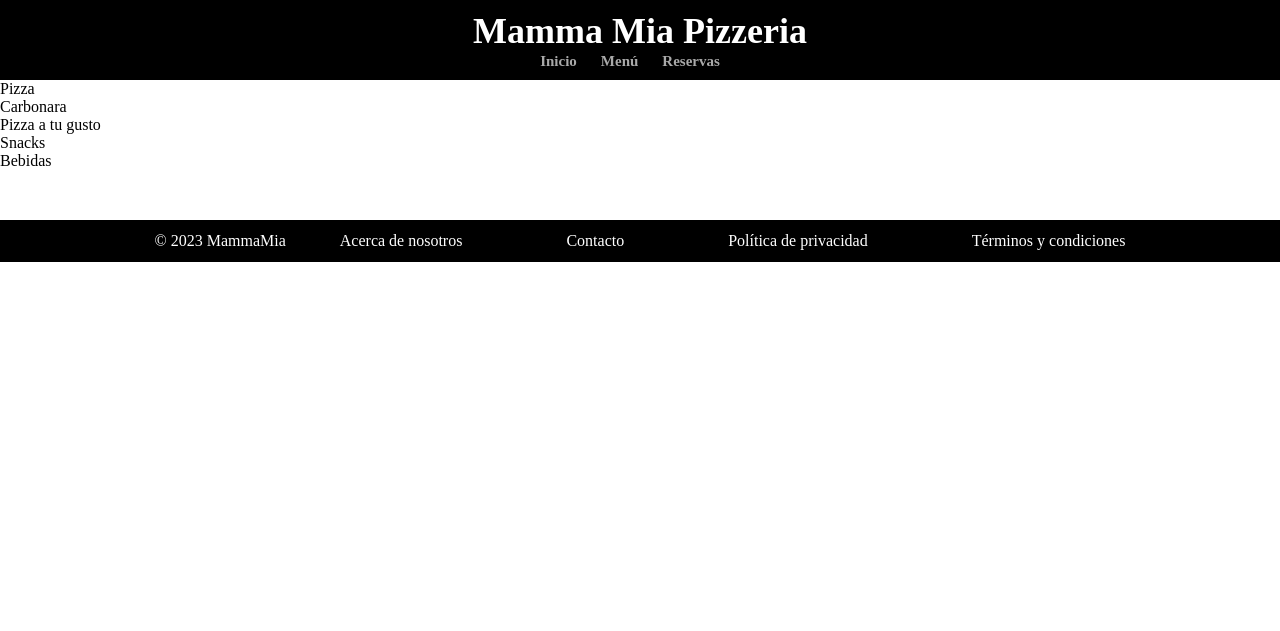
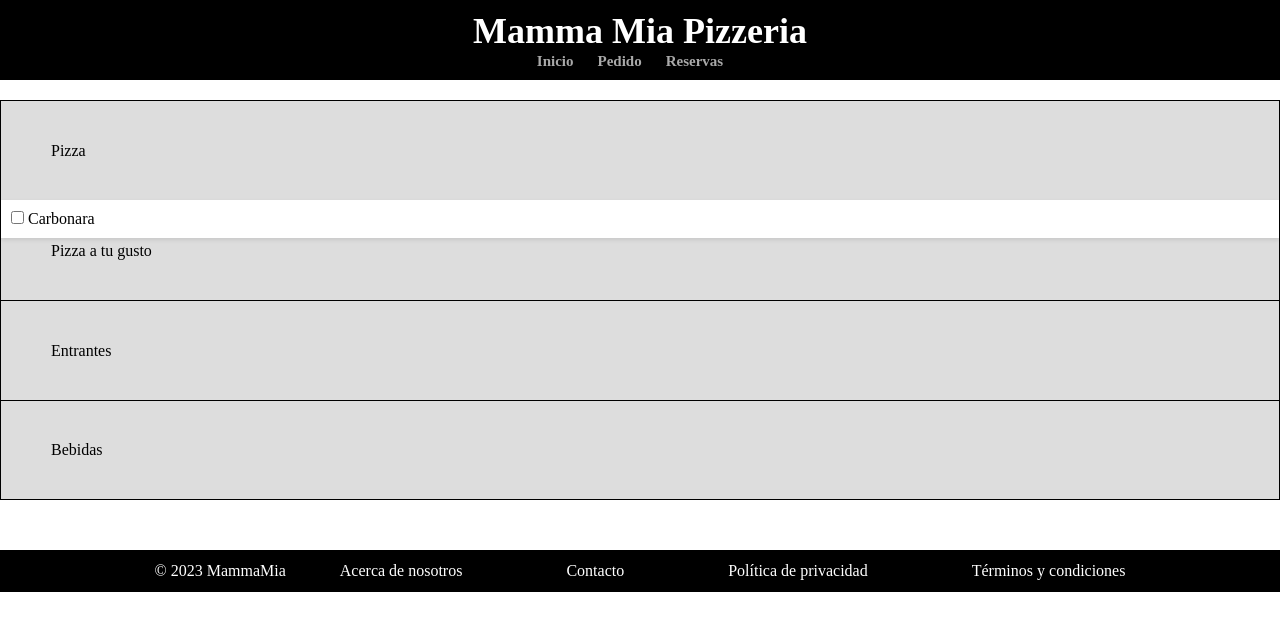
Before and after one commit to pabloazofra/IW-BI-07, a Django app: page /appMammaMia/pedido/ in a window 1280 px wide, after a click on "Pizza". Shown: the top 631 px of the page. Run offline with Django 4.2, Linux system fonts and the light colour scheme; data comes from the database, SQL or seed files in the repository.

Commit message:
ventana pedido

```diff
--- a/appMammaMia/models.py
+++ b/appMammaMia/models.py
@@ -34,5 +34,42 @@ class Pizza(models.Model):
         return self.nombre
 
 class Reserva(models.Model):
-    nombre_persona = models.CharField(max_length=100)
+    nombre = models.CharField(max_length=100)
     telefono = models.IntegerField(max_length=9)
+
+    def __str__(self):
+        return self.nombre
+
+class PizzaATuGusto(models.Model):
+    masa = models.ForeignKey(Masa, on_delete=models.CASCADE)
+    ingrediente = models.ManyToManyField(Ingrediente)
+
+    def __str__(self):
+        return self.nombre
+
+class Entrante(models.Model):
+    nombre = models.CharField(max_length=100)
+    precio = models.DecimalField(max_digits=6, decimal_places=2)
+    descripcion = models.TextField()
+    imagen = models.ImageField()
+
+    def __str__(self):
+        return self.nombre
+
+class Bebida(models.Model):
+    nombre = models.CharField(max_length=100)
+    precio = models.DecimalField(max_digits=6, decimal_places=2)
+    descripcion = models.TextField()
+    imagen = models.ImageField()
+
+    def __str__(self):
+        return self.nombre
+
+class Pedido(models.Model):
+    pizza = models.ManyToManyField(Pizza, blank=True)
+    pizzaATuGusto = models.ManyToManyField(PizzaATuGusto, blank=True)
+    entrantes = models.ManyToManyField(Entrante, blank=True)
+    bebidas = models.ManyToManyField(Bebida, blank=True)
+
+    def __str__(self):
+        return f"Pedido {self.id}"
--- a/appMammaMia/static/stylePedido.css
+++ b/appMammaMia/static/stylePedido.css
@@ -1,33 +1,71 @@
-/* Estilos para el menú */
-ul {
-    list-style-type: none;
+
+#bebidas {
+    border-bottom: 1px solid black;
+}
+
+.menu {
+    list-style: none;
     padding: 0;
+    margin-top: 20px;
+}
+
+.menu-item {
+    width: 100%;
+    height: 100px;
+    background-color: #ddd;
+    display: flex;
+    align-items: center;
+    padding: 0 50px;
+    box-sizing: border-box;
+    border-top: 1px solid black;
+    border-right: 1px solid black;
+    border-bottom: 0px solid black;
+    border-left: 1px solid black;
+    cursor: pointer;
+    position: relative;
+
+}
+
+.menu-item.active {
+    margin-bottom: 15px; /* Ajuste: agrega margen inferior cuando el submenú está activo */
+}
+
+.menu-item.active + .menu-item {
+    margin-top: 15px; /* Ajuste: añade margen superior solo cuando el submenú está activo */
+}
+
+.submenu-container {
+    position: absolute;
+    top: 100%;
+    left: 0;
+    width: 100%;
+    display: none;
+    transition: max-height 0.3s ease-out; /* Agregado: transición en la altura */
+    z-index: 1;
+}
+
+.submenu-container.active {
+    display: block;
+
+}
+.submenu {
+    list-style: none;
+    padding: 0;
+    margin: 0;
+    background-color: #fff;
+    box-shadow: 0 2px 4px rgba(0, 0, 0, 0.1);
+}
+
+.submenu li {
+    padding: 10px;
+    border-bottom: 1px solid #ddd;
     cursor: pointer;
 }
 
-li {
-    display: inline-block;
-    margin-right: 10px;
-    cursor: pointer;
+.submenu li:last-child {
+    border-bottom: none; /* Elimina el borde inferior en el último elemento */
 }
 
-/* Estilos para los desplegables */
-.submenu {
-    display: none;
-    position: absolute;
-    background-color: #f9f9f9;
-    min-width: 160px;
-    box-shadow: 0px 8px 16px 0px rgba(0,0,0,0.2);
-    z-index: 1;
-    cursor: pointer;
-}
-
-.submenu li {
+.submenu.active {
     display: block;
 }
-
-/* Estilo para resaltar el elemento seleccionado */
-.active {
-    background-color: #4CAF50;
-    color: white;
-}
--- a/appMammaMia/templates/base.html
+++ b/appMammaMia/templates/base.html
@@ -17,7 +17,7 @@
         <nav>
             <ul>
                 <li><a href="{% url 'index' %}">Inicio</a></li>
-                <li><a href="{% url 'menu' %}">Menú</a></li>
+                <li><a href="{% url 'pedido' %}">Pedido</a></li>
                 <li><a href="{% url 'reservas' %}">Reservas</a></li>
             </ul>
         </nav>
--- a/appMammaMia/templates/pedido.html
+++ b/appMammaMia/templates/pedido.html
@@ -4,65 +4,112 @@
 
 {% block extrastyle %}
     {% load static %}
-    <link rel="stylesheet" href="{% static 'css/estilo_especifico.css' %}">
+    <link rel="stylesheet" href="{% static 'stylePedido.css' %}">
 {% endblock %}
 
 {% block contenido %}
-
-    <ul>
+    <ul id="lista" class="menu">
         <li class="menu-item" onclick="toggleSubMenu('pizza')">Pizza
-            <ul id="pizza" class="submenu" style="display: none;">
+            <div id="pizza-container" class="submenu-container">
+                <ul id="pizza" class="submenu">
                     {% for pizza in lista_pizzas %}
                         <li>
+                            <label>
+                                <input type="checkbox" name="pizza_checkbox" value="{{ pizza.nombre }}">
                                 {{ pizza.nombre }}
+                            </label>
                         </li>
                     {% endfor %}
                 </ul>
+            </div>
         </li>
 
         <li class="menu-item" onclick="toggleSubMenu('pizzaGusto')">Pizza a tu gusto
-            <ul id="pizzaGusto" class="submenu" style="display: none;">
-                <li onclick="toggleSubMenu('masa')">Masa
-                    <ul id="masa" class="submenu" style="display: none;">
-                        <li>Delgada</li>
-                        <li>Normal</li>
-                        <li>Gruesa</li>
+            <div id="pizzaGusto-container" class="submenu-container">
+                <ul id="pizzaGusto" class="submenu">
+                    <br><h4>Masas</h4><br>
+                    <ul>
+                        {% for masa in lista_masas %}
+                        <li>
+                            <label>
+                                <input type="checkbox" name="pizzaGusto_checkbox" value="{{ masa.id }}">
+                                {{ masa.nombre }}
+                            </label>
+                        </li>
+                    {% endfor %}
                     </ul>
+                    <br><h4>Ingredientes</h4><br>
+                    <ul>
+                        {% for ingrediente in lista_ingredientes %}
+                        <li>
+                            <label>
+                                <input type="checkbox" name="pizzaGusto_checkbox" value="{{ ingrediente.id }}">
+                                {{ ingrediente.nombre }}
+                            </label>
                         </li>
-                <li onclick="toggleSubMenu('ingredientes')">Ingredientes
-                    <ul id="ingredientes" class="submenu" style="display: none;">
-                        <li>Queso</li>
-                        <li>Tomate</li>
-                        <li>Jamón</li>
+                    {% endfor %}
                     </ul>
-                </li>
                 </ul>
+            </div>
         </li>
 
-        <li class="menu-item" onclick="toggleSubMenu('snacks')">Snacks
-            <ul id="snacks" class="submenu" style="display: none;">
-                <li>Papas fritas</li>
-                <li>Nuggets</li>
-                <li>Palomitas</li>
+        <li class="menu-item" onclick="toggleSubMenu('entrantes')">Entrantes
+            <div id="entrantes-container" class="submenu-container">
+                <ul id="entrantes" class="submenu">
+                    {% for entrante in lista_entrantes %}
+                        <li>
+                            <label>
+                                <input type="checkbox" name="entrantes_checkbox" value="{{ entrante.nombre }}">
+                                {{ entrante.nombre }}
+                            </label>
+                        </li>
+                    {% endfor %}
                 </ul>
+            </div>
         </li>
 
-        <li class="menu-item" onclick="toggleSubMenu('bebidas')">Bebidas
-            <ul id="bebidas" class="submenu" style="display: none;">
-                <li>Refrescos</li>
-                <li>Agua</li>
-                <li>Jugos</li>
+        <li id="bebidas" class="menu-item" onclick="toggleSubMenu('bebidas')">Bebidas
+            <div id="bebidas-container" class="submenu-container">
+                <ul id="bebidas" class="submenu">
+                    {% for bebida in lista_bebidas %}
+                        <li>
+                            <label>
+                                <input type="checkbox" name="bebidas_checkbox" value="{{ bebida.nombre }}">
+                                {{ bebida.nombre }}
+                            </label>
+                        </li>
+                    {% endfor %}
                 </ul>
+            </div>
         </li>
     </ul>
 
+    <script src="https://code.jquery.com/jquery-3.6.4.min.js"></script>
     <script>
-        // Función para mostrar/ocultar los submenús al hacer clic
             function toggleSubMenu(submenuId) {
-            const currentSubmenu = document.getElementById(submenuId);
+                const currentSubmenu = $(`#${submenuId}-container`);
+
                 if (currentSubmenu) {
-                currentSubmenu.style.display = (currentSubmenu.style.display === 'block') ? 'none' : 'block';
+                    const isActive = currentSubmenu.hasClass('active');
+
+                    // Oculta todos los submenús excepto el actual y los elementos de casillas de verificación
+                    $('.submenu-container').not(currentSubmenu).slideUp().removeClass('active');
+
+                    // Muestra u oculta el submenú actual
+                    if (!isActive) {
+                        currentSubmenu.slideDown().addClass('active');
+                    } else {
+                        currentSubmenu.slideUp().removeClass('active');
                     }
                 }
+            }
+
+            // Agrega un evento al hacer clic en cualquier parte del documento para ocultar los submenús
+            $(document).on('click', function(event) {
+                if (!$(event.target).closest('.menu-item, :checkbox').length) {
+                    $('.submenu-container').slideUp().removeClass('active');
+                }
+            });
     </script>
+
 {% endblock %}
--- a/appMammaMia/views.py
+++ b/appMammaMia/views.py
@@ -1,7 +1,7 @@
 from django.shortcuts import render
 from django.shortcuts import get_object_or_404, get_list_or_404
 from django.views.generic import TemplateView, ListView
-from .models import Masa, Ingrediente, Pizza, Reserva
+from .models import Masa, Ingrediente, Pizza, Reserva, Pedido, Bebida, Entrante
 from django.http import HttpResponse
 from datetime import datetime
 
@@ -58,7 +58,18 @@ def contacto(request):
     return render(request, 'contacto.html')
 
 def pedido(request):
+    bebidas = get_list_or_404(Bebida)
+    entrantes = get_list_or_404(Entrante)
+    masas = get_list_or_404(Masa)
+    ingredientes = get_list_or_404(Ingrediente)
     pizzas = get_list_or_404(Pizza.objects.all())
+    pedido = Pedido.objects.all()
 
-    context = {'lista_pizzas': pizzas }
+    context = {'lista_pizzas': pizzas,
+               'lista_pizzasTugusto': pedido,
+               'lista_entrantes': entrantes,
+               'lista_bebidas': bebidas,
+               'lista_masas': masas,
+               'lista_ingredientes': ingredientes
+               }
     return render(request, 'pedido.html', context)
```
Also changed, not shown: appMammaMia/migrations/0006_pizzaatugusto_pedido.py (added), appMammaMia/migrations/0007_bebida_entrante_rename_nombre_persona_reserva_nombre_and_more.py (added), db.sqlite3. Lines whose indentation alone changed are shown as unchanged.
